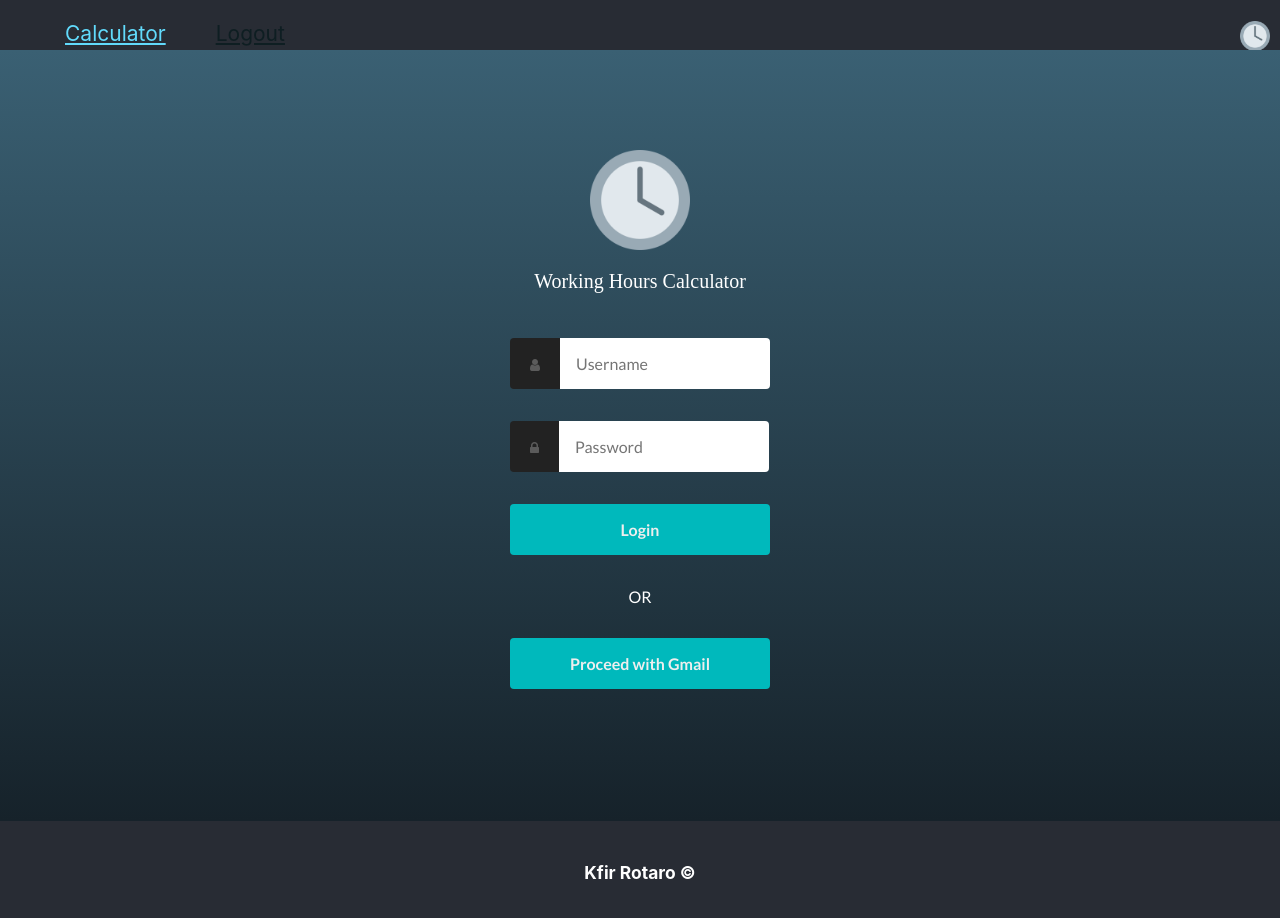
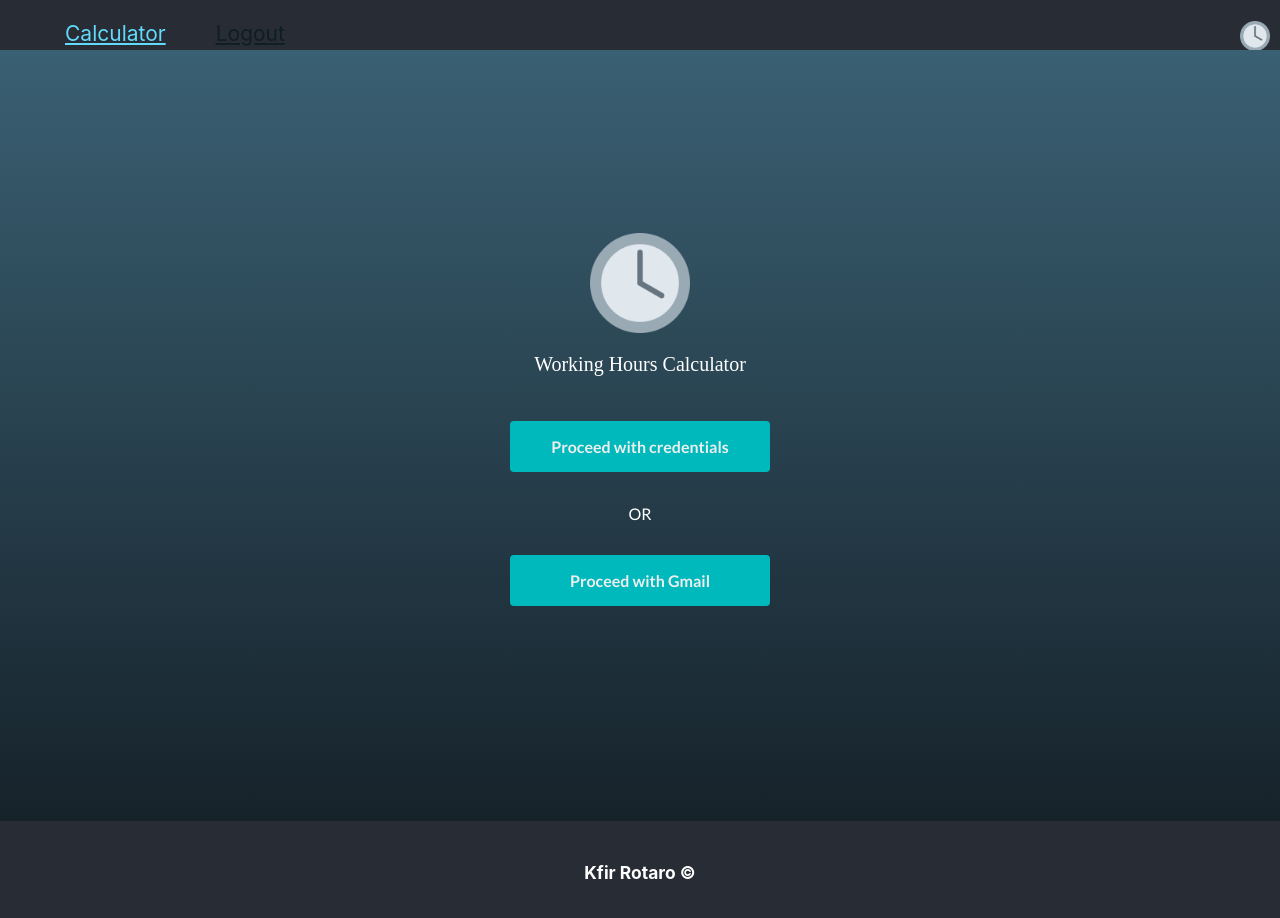
Before and after one commit to kfirro/WorkingHours, a React app: page /login in a window 1280 px wide. Shown: the top 918 px of the page. Built offline with nearby package versions, Linux system fonts and the light colour scheme; no server answers.

Commit message:
converted into 2 step login wizard

```diff
--- a/src/containers/Login/LoginContainer.tsx
+++ b/src/containers/Login/LoginContainer.tsx
@@ -8,7 +8,8 @@ import logo from '../../assets/images/logo512.png';
 type LoginContainerState = {
     email: string,
     password: string,
-    error: string
+    error: string,
+    showCredentials: boolean
 }
 
 export default class LoginContainer extends Component<{}, LoginContainerState>{
@@ -18,7 +19,8 @@ export default class LoginContainer extends Component<{}, LoginContainerState>{
     state: LoginContainerState = {
         email: "",
         password: "",
-        error: ""
+        error: "",
+        showCredentials: false
     }
     handleLoginClicked = async (e: React.MouseEvent<HTMLInputElement, MouseEvent>, email: string, password: string) => {
         e.preventDefault();
@@ -34,6 +36,9 @@ export default class LoginContainer extends Component<{}, LoginContainerState>{
         if (res && res !== "OK")
             this.setState({ error: res });
     }
+    setShowCredentials = async (e: React.MouseEvent<HTMLInputElement, MouseEvent>, val: boolean) => {
+        this.setState({ showCredentials: val });
+    }
     onEmailChanged = (e: any) => {
         this.setState({ email: e.target.value });
     }
@@ -42,13 +47,7 @@ export default class LoginContainer extends Component<{}, LoginContainerState>{
     }
     render() {
         let errorDiv = this.state.error ? <div className={classes.Error}><h4>{this.state.error}</h4></div> : null;
-        let loginContainer = this.context.user ? <Redirect to="/workinghours" /> : <main className={classes.MainWrapper}>
-            <div className={classes.LoginContainer}>
-                <img src={logo} alt="logo" style={{height: '100px',width: '100px'}} />
-                <div className={classes.Logo}>Working Hours Calculator</div>
-                <div className={classes.LoginItem}>
-                    <form className={[classes.form, classes.FormLogin].join(' ')}>
-                        <div className={classes.FormField}>
+        let loginWithCredentials = this.state.showCredentials ? <div><div className={classes.FormField}>
             <label className={classes.User} htmlFor="login-username"><span className={classes.Hidden}>Username</span></label>
             <input id="login-username" type="text" className="form-input" placeholder="Username" required onChange={(e) => this.onEmailChanged(e)} />
         </div>
@@ -59,12 +58,29 @@ export default class LoginContainer extends Component<{}, LoginContainerState>{
             <div className={[classes.FormField, classes.ButtonWrapper].join(' ')}>
                 <input type="submit" value="Login" onClick={(e) => this.handleLoginClicked(e, this.state.email, this.state.password)} />
             </div>
-                        <div className={classes.FormField} style={{justifyContent: 'center'}}>
+            <div className={[classes.FormField, classes.ButtonWrapper].join(' ')}>
+                <input type="submit" value="Back to login options" onClick={(e) => this.setShowCredentials(e, false)} />
+            </div>
+        </div> : undefined;
+        let loginInitial = !this.state.showCredentials ? <div>
+            <div className={[classes.ButtonWrapper].join(' ')}>
+                <input type="submit" value="Proceed with credentials" onClick={(e) => this.setShowCredentials(e,true)} />
+            </div>
+            <div className={classes.FormField} style={{ justifyContent: 'center' }}>
                 OR
                         </div>
             <div className={[classes.ButtonWrapper].join(' ')}>
                 <input type="submit" value="Proceed with Gmail" onClick={(e) => this.handleLoginWithGmailClicked(e)} />
             </div>
+        </div> : undefined;
+        let loginContainer = this.context.user ? <Redirect to="/workinghours" /> : <main className={classes.MainWrapper}>
+            <div className={classes.LoginContainer}>
+                <img src={logo} alt="logo" style={{ height: '100px', width: '100px' }} />
+                <div className={classes.Logo}>Working Hours Calculator</div>
+                <div className={classes.LoginItem}>
+                    <form className={[classes.form, classes.FormLogin].join(' ')}>
+                        {loginWithCredentials}
+                        {loginInitial}
                     </form>
                 </div>
                 {errorDiv}
```
Lines whose indentation alone changed are shown as unchanged.
